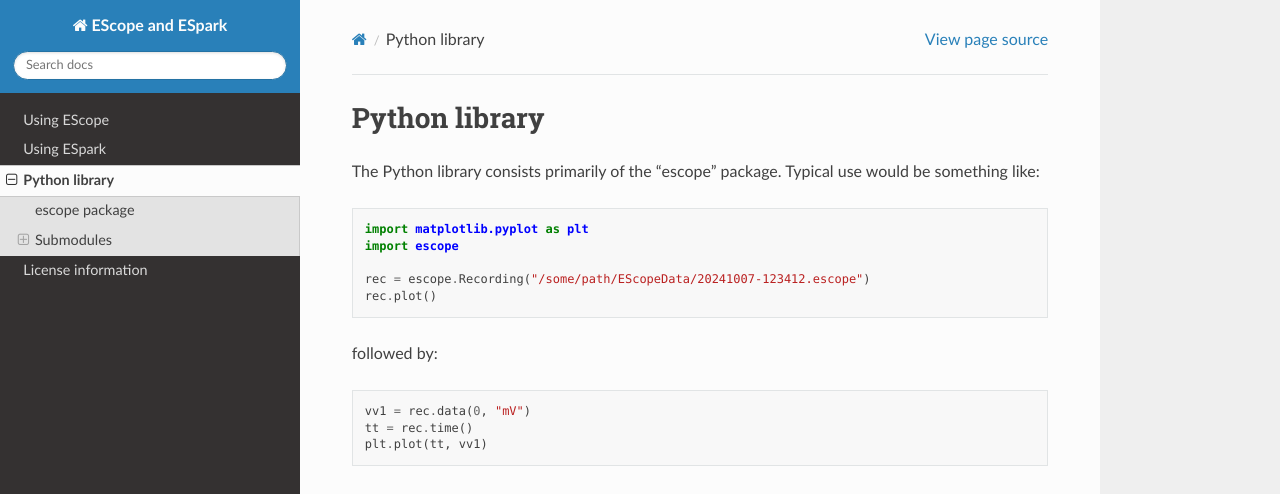
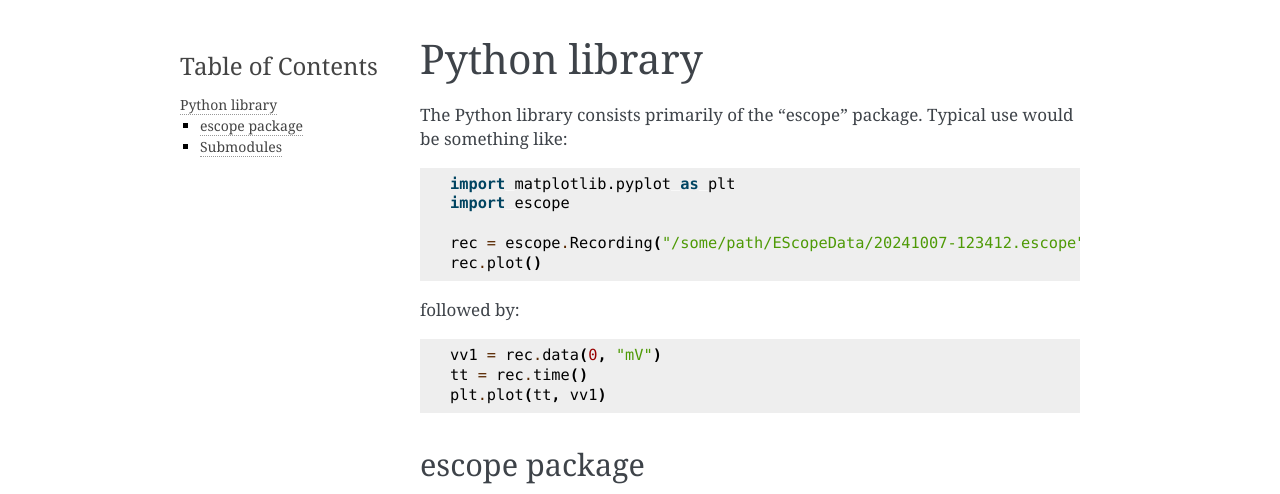
Before and after one commit to wagenadl/escope, a Sphinx documentation site: the page built from docs/source/library.rst, in a window 1280 px wide and 1283 px high. Shown: the top 494 px of the window. Built offline with Sphinx 7.4.7, drawn with Linux system fonts in a browser that asks for light colours; some of the changed text lies outside the part shown; grey boxes are pictures that could not be loaded.

Commit message:
Improved library documentation

```diff
--- a/docs/source/conf.py
+++ b/docs/source/conf.py
@@ -37,7 +37,7 @@
     'sphinx.ext.doctest',
     'sphinx.ext.autodoc',
     'sphinx.ext.autosectionlabel',
-    'sphinx_rtd_theme'
+    ## 'sphinx_rtd_theme'
 ]
 
 # Add any paths that contain templates here, relative to this directory.
@@ -54,7 +54,7 @@
 # The theme to use for HTML and HTML Help pages.  See the documentation for
 # a list of builtin themes.
 #
-html_theme = 'sphinx_rtd_theme'
+## html_theme = 'sphinx_rtd_theme'
 html_theme_options = {
     #"stickysidebar": "true"
     }
```
